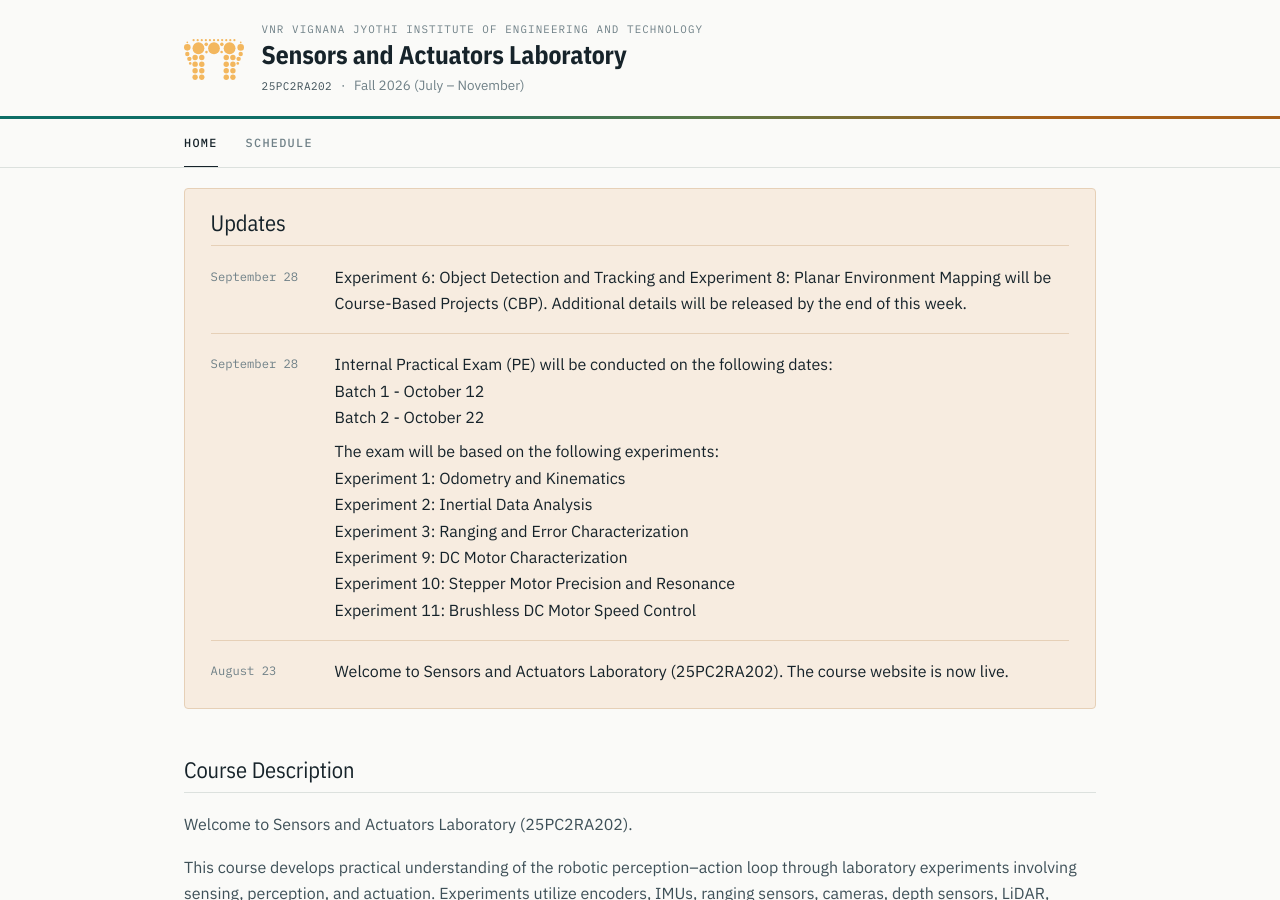
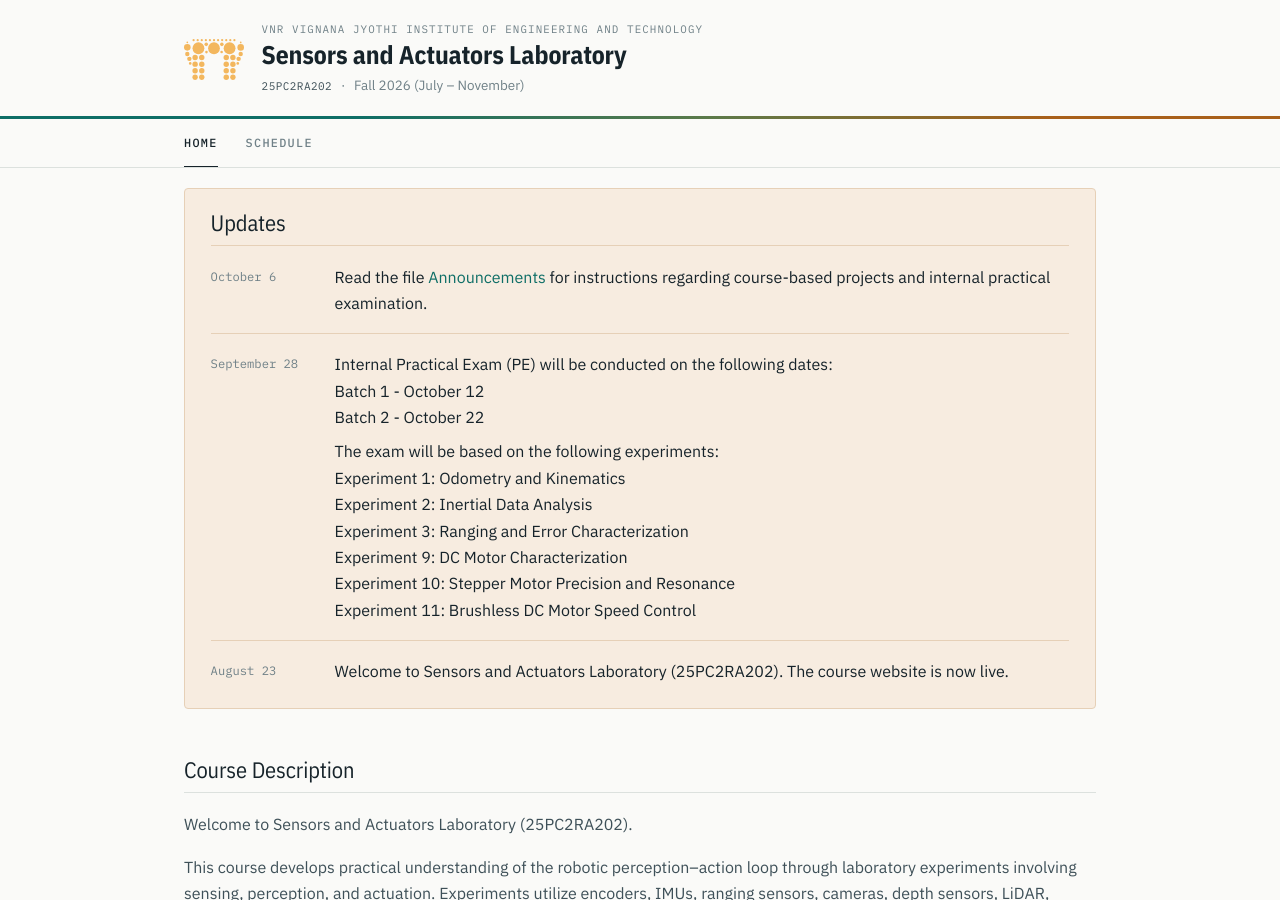
Before and after one commit to uhvardhan/sensors-actuators-lab, a Jekyll site: the page built from index.md, in a window 1280 px wide and 900 px high. Built offline with Jekyll 4.4.1, drawn with Linux system fonts in a browser that asks for light colours.

Commit message:
Update course-based projects date and details
Updated the date for the course-based projects announcement and modified the body text to include a reference to the announcements file.

```diff
--- a/_data/updates.yml
+++ b/_data/updates.yml
@@ -1,10 +1,10 @@
 # Newest first. `date` is free text — it is printed exactly as written.
 
-- date: "September 28"
+- date: "October 6"
   body: >-
-    Experiment 6: Object Detection and Tracking and Experiment 8: Planar
-    Environment Mapping will be Course-Based Projects (CBP). Additional details
-    will be released by the end of this week.
+    Read the file [Announcements](/assets/files/Announcements.pdf) for
+    instructions regarding course-based projects and internal practical
+    examination.
 
 - date: "September 28"
   body: |-
```
